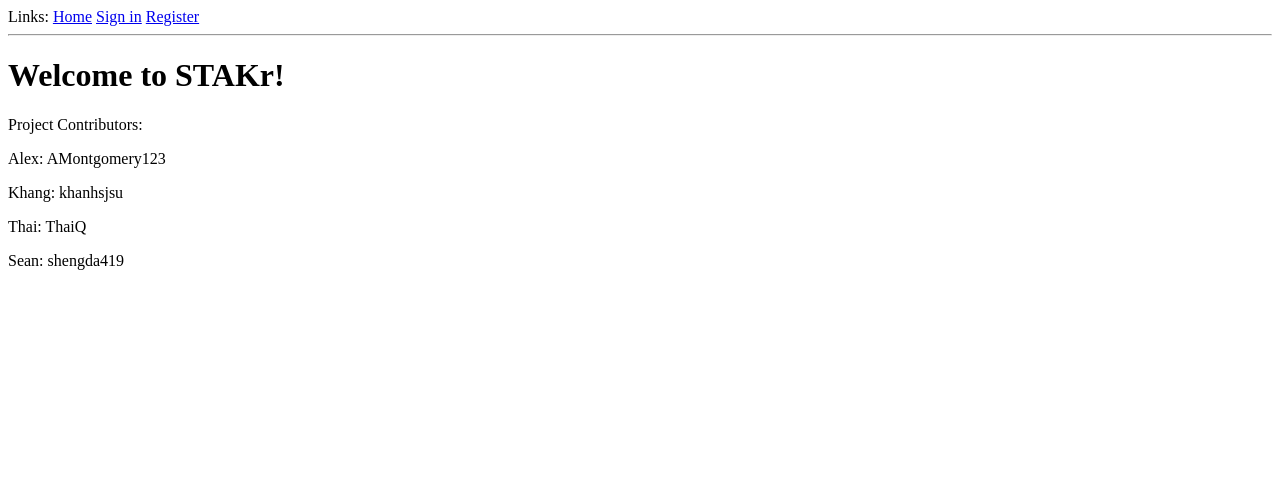
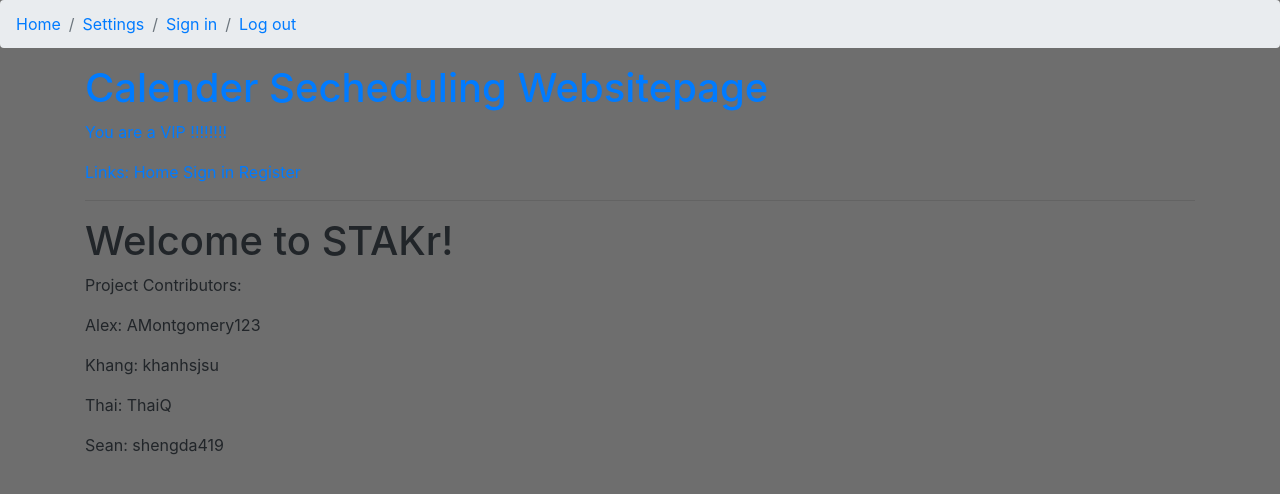
Before and after one commit to ThaiQ/CalendarApp_STAKr, a Flask app: page / in a window 1280 px wide. Shown: the top 494 px of the page. Run offline with Flask 2, Linux system fonts and the light colour scheme; some libraries are stand-ins or nearby versions.

Commit message:
homepage set and background color changed

```diff
--- a/src/templates/base.html
+++ b/src/templates/base.html
@@ -1,4 +1,37 @@
+
+
 <!DOCTYPE html>
+<html lang="en">
+
+<head>
+
+
+    <meta charset="UTF-8">
+    <meta name="viewport" content="width=device-width, initial-scale=1.0">
+    <meta http-equiv="X-UA-Compatible" content="ie=edge">
+    <title>Document</title>
+    <!-- Import your css file here -->
+    <link rel= "stylesheet" href="style.css">
+    <link rel="stylesheet" href="https://stackpath.bootstrapcdn.com/bootstrap/4.3.1/css/bootstrap.min.css" integrity="sha384-ggOyR0iXCbMQv3Xipma34MD+dH/1fQ784/j6cY/iJTQUOhcWr7x9JvoRxT2MZw1T" crossorigin="anonymous">
+    <script src="https://stackpath.bootstrapcdn.com/bootstrap/4.3.1/js/bootstrap.min.js" integrity="sha384-JjSmVgyd0p3pXB1rRibZUAYoIIy6OrQ6VrjIEaFf/nJGzIxFDsf4x0xIM+B07jRM" crossorigin="anonymous"></script>
+</head>
+
+<body style="background-color:#6E6E6E;">
+
+    <nav aria-label="breadcrumb">
+      <ol class="breadcrumb">
+         <li class="breadcrumb-item"><a href="/">Home</a></li>
+         <li class="breadcrumb-item"><a href="/settings">Settings</a></li>
+         <li class="breadcrumb-item"><a href="/login">Sign in</a></li>
+         <li class="breadcrumb-item "><a href="logout">Log out</li>
+      </ol>
+    </nav>
+
+    <div class="container">
+        <div id="mainheader">
+        <h1 >Calender Secheduling Websitepage</h1>
+        <p> You are a VIP !!!!!!!!</p>
+        </div>
 <html>
     <head>
        {% if title %}
@@ -33,6 +66,6 @@
             </ul>
          {% endif %}
        {% endwith %}
-
+      </body>
     </body>
 </html>
```
Also changed, not shown: 1 other file.
